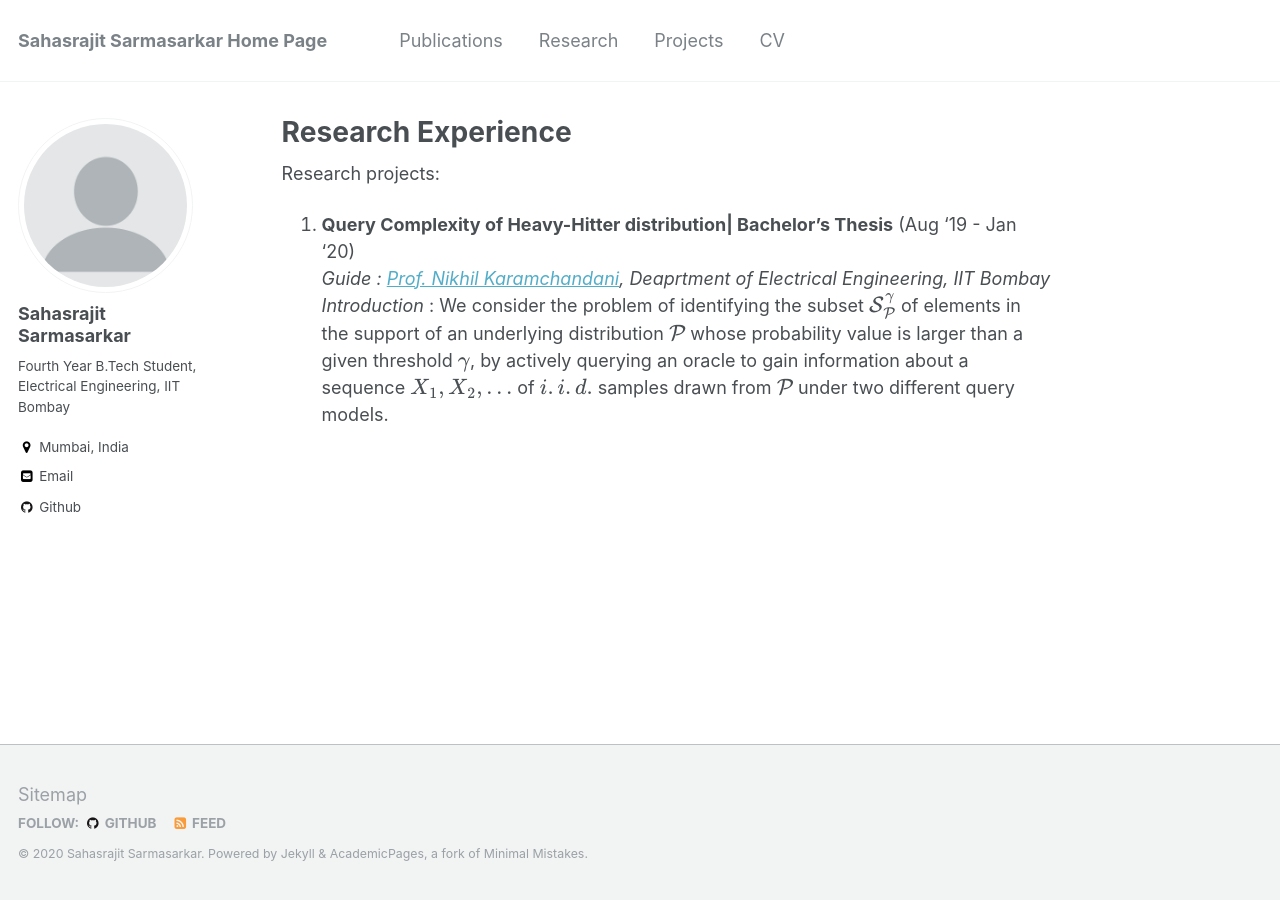
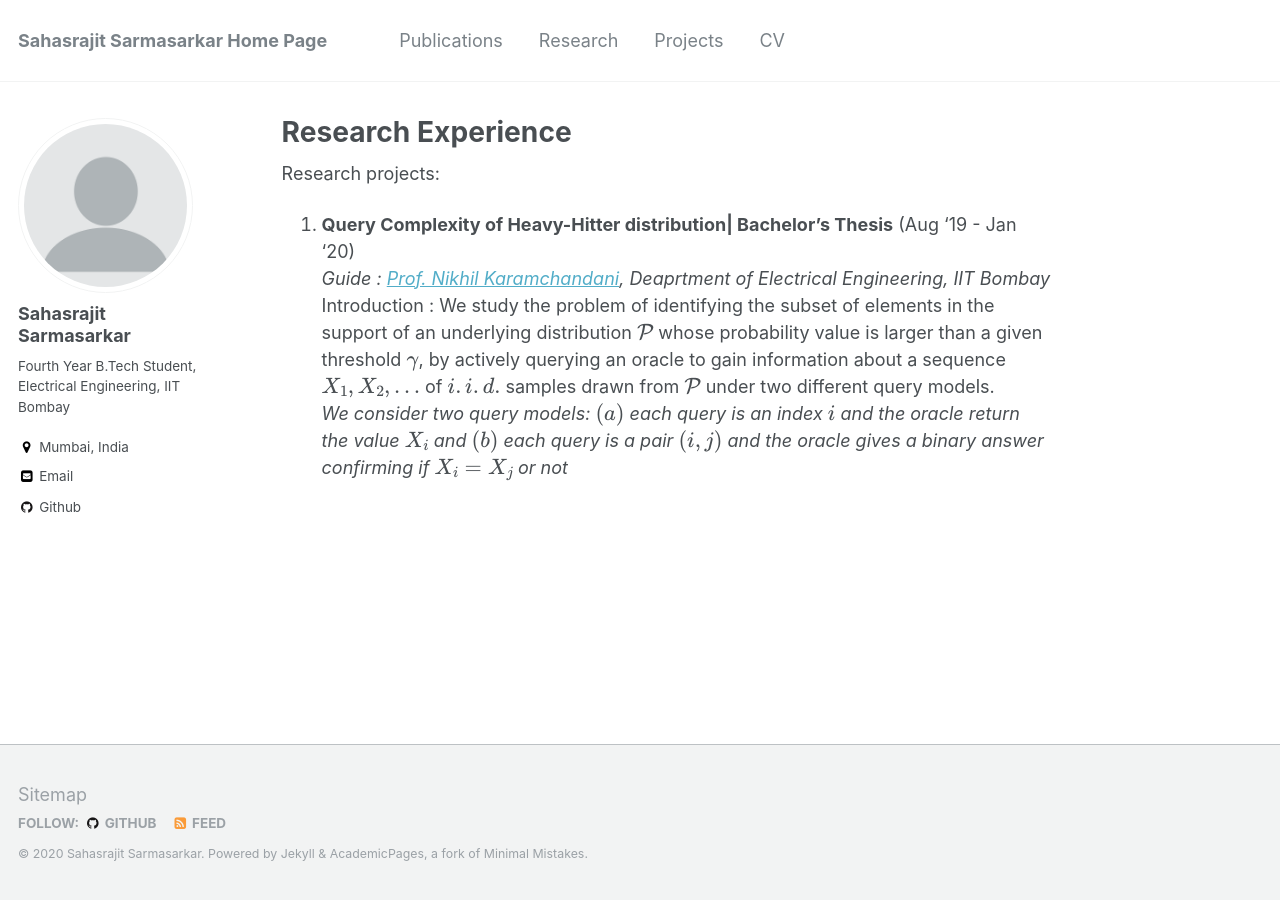
Before and after one commit to Sahasrajit123/Sahasrajit123.github.io, a Jekyll site: the page built from _pages/research.md, in a window 1280 px wide. Built offline with Jekyll 4.4.1, drawn with Linux system fonts in a browser that asks for light colours; formulas are drawn with MathJax 3.

Commit message:
Small change

```diff
--- a/_pages/research.md
+++ b/_pages/research.md
@@ -11,7 +11,8 @@ Research projects:
 
 1. **Query Complexity of Heavy-Hitter distribution| Bachelor's Thesis** (Aug '19 - Jan '20) <br/>
   *Guide : [Prof. Nikhil Karamchandani](http://www.ee.iitb.ac.in/~nikhilk/), Deaprtment of Electrical Engineering, IIT Bombay* <br/>
-  *Introduction* : We consider the problem of identifying the subset $\mathcal{S}^{\gamma}_{\mathcal{P}}$ of elements in the support of an underlying distribution $\mathcal{P}$ whose probability value is larger than a given threshold $\gamma$, by actively querying an oracle to gain information about a sequence $X_1, X_2, \ldots$ of $i.i.d.$ samples drawn from $\mathcal{P}$ under two different query models.
+  Introduction : We study the problem of identifying the subset of elements in the support of an underlying distribution $\mathcal{P}$ whose probability value is larger than a given threshold $\gamma$, by actively querying an oracle to gain information about a sequence $X_1, X_2, \ldots$ of $i.i.d.$ samples drawn from $\mathcal{P}$ under two different query models.<br/>
+  *We consider two query models: $(a)$ each query is an index $i$ and the oracle return the value $X_i$ and $(b)$ each query is a pair $(i,j)$ and the oracle gives a binary answer confirming if $X_i = X_j$ or not* <br/>
 
 
 <!---
```
